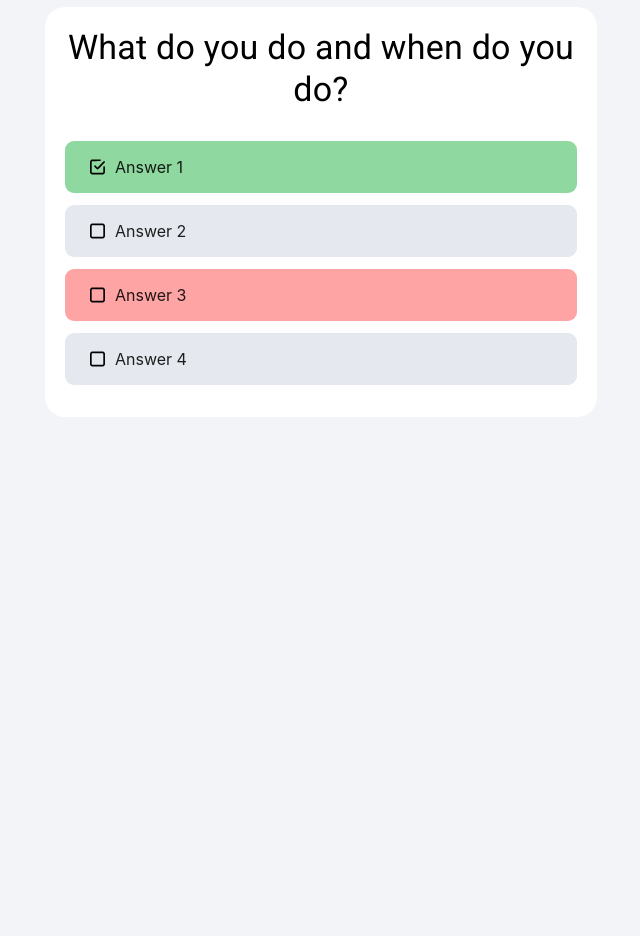
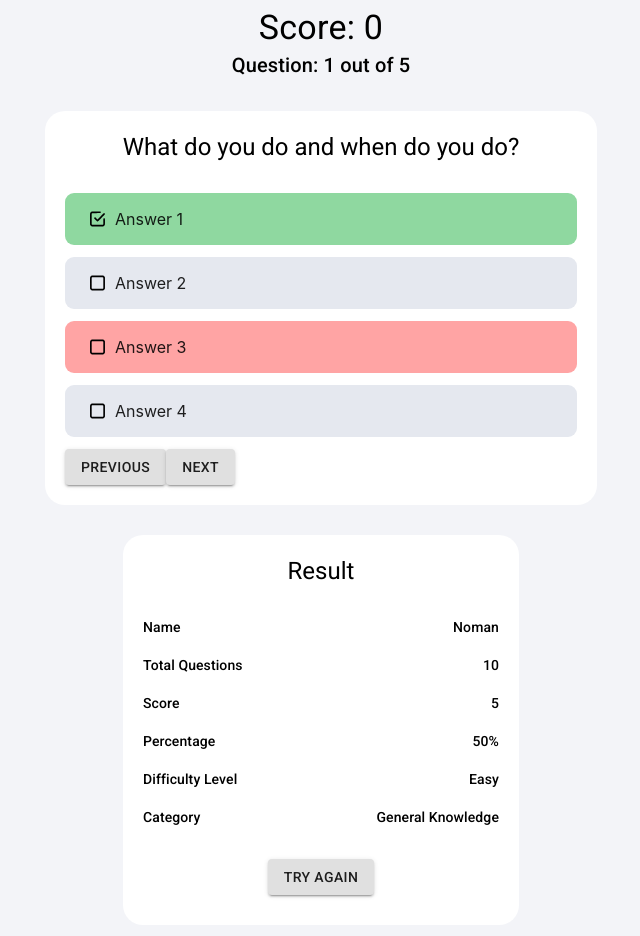
Before and after one commit to nomanaadma/Quiz-App, a React (Create React App) app: page / in a window 1280 px wide. Shown: the part 640-1576 px from the top of the page, without its empty margins (319-959 px from the left). Before the commit the page ends 1087 px from the top, so only its background shows below. Built offline with nearby package versions, Linux system fonts and the light colour scheme.

Commit message:
Result Component

```diff
--- a/src/App.tsx
+++ b/src/App.tsx
@@ -3,6 +3,7 @@ import Container from '@material-ui/core/Container';
 import Header from './components/Header';
 import QuizSettings from './components/QuizSettings';
 import QuestionAnswers from './components/QuestionAnswers';
+import Result from './components/Result';
 import { useState } from 'react';
 
 function App() {
@@ -22,6 +23,7 @@ function App() {
 					levelState={levelState}
 				/>
 				<QuestionAnswers />
+				<Result />
 			</Container>
 		</Box>
 	);
--- a/src/components/QuestionAnswers.tsx
+++ b/src/components/QuestionAnswers.tsx
@@ -1,4 +1,4 @@
-import { Paper, Container, Typography } from '@material-ui/core';
+import { Paper, Container, Typography, Button } from '@material-ui/core';
 import { makeStyles } from '@material-ui/core/styles';
 import check from '../images/check.svg';
 import unCheck from '../images/uncheck.svg';
@@ -31,14 +31,21 @@ const useStyles = makeStyles({
 		padding: '20px',
 		margin: '30px 0',
 	},
+	score: {
+		textAlign: 'center',
+	},
 });
 
 const Quiz = () => {
 	const classes = useStyles();
 	return (
 		<Container maxWidth="sm">
+			<div className={classes.score}>
+				<Typography variant="h4">Score: 0</Typography>
+				<Typography variant="h6">Question: 1 out of 5</Typography>
+			</div>
 			<div className={classes.container}>
-				<Typography variant="h4" className={classes.heading}>
+				<Typography variant="h5" className={classes.heading}>
 					What do you do and when do you do?
 				</Typography>
 				<Paper
@@ -75,6 +82,11 @@ const Quiz = () => {
 					/>
 					<span>Answer 4</span>
 				</Paper>
+
+				<div>
+					<Button variant="contained">Previous</Button>
+					<Button variant="contained">Next</Button>
+				</div>
 			</div>
 		</Container>
 	);
--- /dev/null
+++ b/src/components/Result.tsx
@@ -0,0 +1,91 @@
+import { Container, Typography, Button } from '@material-ui/core';
+import { makeStyles } from '@material-ui/core/styles';
+
+const useStyles = makeStyles({
+	container: {
+		backgroundColor: '#fff',
+		borderRadius: '20px',
+		padding: '20px',
+		margin: '30px 0',
+	},
+	heading: {
+		marginBottom: '30px',
+		textAlign: 'center',
+	},
+	resultContainer: {
+		display: 'grid',
+		gridGap: '16px',
+		gridTemplateColumns: '1fr 1fr',
+	},
+	propertyContent: {
+		textAlign: 'right',
+	},
+	button: {
+		textAlign: 'center',
+		margin: '30px 0 10px',
+	},
+});
+
+const Result = () => {
+	const classes = useStyles();
+	return (
+		<Container maxWidth="xs">
+			<div className={classes.container}>
+				<Typography variant="h5" className={classes.heading}>
+					Result
+				</Typography>
+				<div className={classes.resultContainer}>
+					<Typography variant="subtitle2">Name</Typography>
+					<Typography
+						variant="subtitle2"
+						className={classes.propertyContent}
+					>
+						Noman
+					</Typography>
+					<Typography variant="subtitle2">Total Questions</Typography>
+					<Typography
+						variant="subtitle2"
+						className={classes.propertyContent}
+					>
+						10
+					</Typography>
+					<Typography variant="subtitle2">Score</Typography>
+					<Typography
+						variant="subtitle2"
+						className={classes.propertyContent}
+					>
+						5
+					</Typography>
+					<Typography variant="subtitle2">Percentage</Typography>
+					<Typography
+						variant="subtitle2"
+						className={classes.propertyContent}
+					>
+						50%
+					</Typography>
+					<Typography variant="subtitle2">
+						Difficulty Level
+					</Typography>
+					<Typography
+						variant="subtitle2"
+						className={classes.propertyContent}
+					>
+						Easy
+					</Typography>
+					<Typography variant="subtitle2">Category</Typography>
+					<Typography
+						variant="subtitle2"
+						className={classes.propertyContent}
+					>
+						General Knowledge
+					</Typography>
+				</div>
+				<div className={classes.button}>
+					<Button variant="contained">Try Again</Button>
+				</div>
+			</div>
+		</Container>
+	);
+};
+
+export default Result;
```
